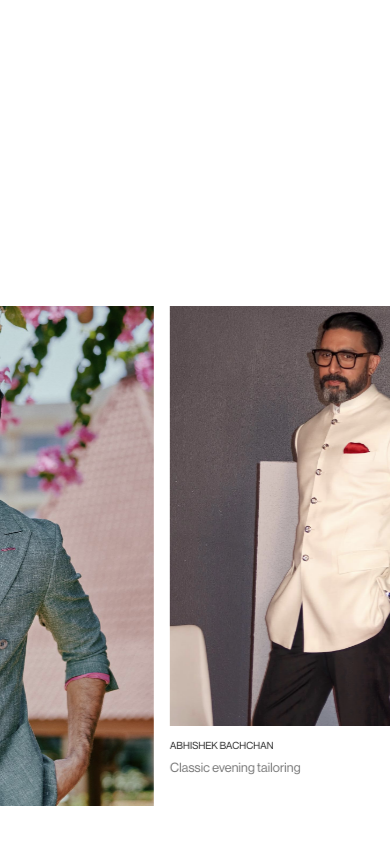
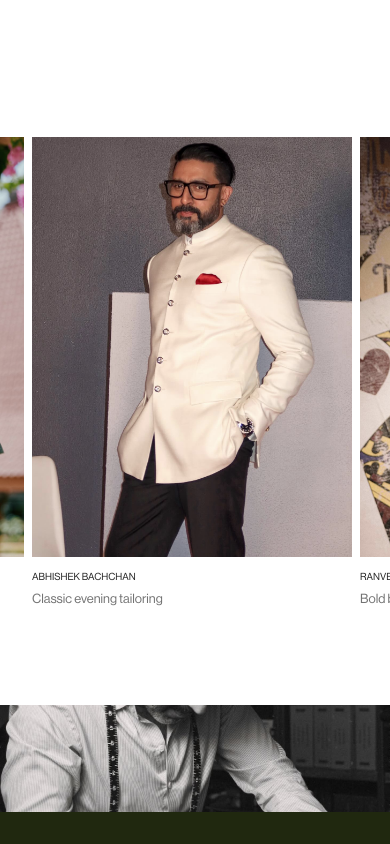
Before and after one commit to shamilshiraz/maison, a React (Vite) app: page / in a window 390 px wide. Shown: the part 3700-4544 px from the top of the page. Built offline with nearby package versions, Linux system fonts and the light colour scheme.

Commit message:
first commit

```diff
--- a/src/components/Carousel.jsx
+++ b/src/components/Carousel.jsx
@@ -1,102 +1,113 @@
 'use client';
 
 import { motion } from 'framer-motion';
-import { useEffect, useState } from 'react';
+import { useEffect, useRef, useState } from 'react';
 
 const items = [
   {
     name: 'Virat Kohli',
     desc: 'Featured in Vogue',
-    image:
-      '/kohli.jpeg',
-    size: 'small',
+    image: '/kohli.jpeg',
   },
   {
     name: 'Shahid Kapoor',
     desc: 'Owning the style',
-    image:
-      '/sk.jpeg',
-    size: 'large',
+    image: '/sk.jpeg',
   },
   {
     name: 'Abhishek Bachchan',
     desc: 'Classic evening tailoring',
-    image:
-      '/ab.jpeg',
-    size: 'medium',
+    image: '/ab.jpeg',
   },
   {
     name: 'Ranveer Singh',
     desc: 'Bold bespoke expression',
-    image:
-      '/rk.jpeg',
-    size: 'small',
+    image: '/rk.jpeg',
   },
   {
-    name: 'Ram charan',
+    name: 'Ram Charan',
     desc: 'Effortless modern tailoring',
-    image:
-      './rc2.jpeg',
-    size: 'large',
+    image: '/rc2.jpeg',
   },
   {
     name: 'Abhishek Bachchan',
     desc: 'Contemporary elegance',
-    image:
-      '/ab2.jpeg',
-    size: 'medium',
-  }
+    image: '/ab2.jpeg',
+  },
 ];
 
-const cardClass = { small: 'w-[280px]', medium: 'w-[340px]', large: 'w-[420px]', }; const imageHeight = { small: 'h-[360px]', medium: 'h-[420px]', large: 'h-[500px]', };
+const CARD_WIDTH = 300;
+const GAP = 16;
+const STEP = CARD_WIDTH + GAP;
+const STEP_INTERVAL = 3000;
 
 export default function FeaturedCarousel() {
+  const [paused, setPaused] = useState(false);
   const [index, setIndex] = useState(0);
+  const [jump, setJump] = useState(false);
+  const timerRef = useRef(null);
+
+  // three copies so we can step forward indefinitely and reset seamlessly
+  const loopItems = [...items, ...items, ...items];
 
   useEffect(() => {
-    const id = setInterval(() => {
-      setIndex((prev) => (prev + 1) % items.length);
-    }, 3000);
+    if (paused) return undefined;
 
-    return () => clearInterval(id);
-  }, []);
+    timerRef.current = setInterval(() => {
+      setIndex((prev) => prev + 1);
+    }, STEP_INTERVAL);
 
-  // duplicate for seamless looping
-  const loopItems = [...items, ...items];
+    return () => clearInterval(timerRef.current);
+  }, [paused]);
+
+  // once we've stepped through the second copy, snap back to the equivalent
+  // position in the first copy with no transition so the loop feels infinite
+  useEffect(() => {
+    if (index >= items.length * 2) {
+      const timeout = setTimeout(() => {
+        setJump(true);
+        setIndex((prev) => prev - items.length);
+        requestAnimationFrame(() => setJump(false));
+      }, 800); // wait for the eased move to finish first
+
+      return () => clearTimeout(timeout);
+    }
+
+    return undefined;
+  }, [index]);
 
   return (
     <section
-      className="bg-[#fff] pt-[40vh] pb-24 overflow-hidden"
+      className="overflow-hidden bg-white pt-[20vh] sm:pt-[40vh] pb-24"
       style={{ fontFamily: 'neue' }}
     >
-      <div className="mx-auto max-w-[1720px] pl-7 lg:pl-16">
-        {/* <h2
-          className="text-5xl lg:text-6xl text-black mb-14"
-          style={{ fontFamily: 'season' }}
-        >
-          Featured
-        </h2> */}
-
+      <div className="mx-auto max-w-[1720px] pl-2 lg:pl-2">
         <motion.div
-          animate={{
-            x: `-${index * 296}px`,
+          className="flex w-max items-start gap-2 pr-4"
+          animate={{ x: -index * STEP }}
+          transition={
+            jump
+              ? { duration: 0 }
+              : { duration: 0.8, ease: [0.76, 0, 0.24, 1] }
+          }
+          onHoverStart={() => setPaused(true)}
+          onHoverEnd={() => setPaused(false)}
+          onFocus={() => setPaused(true)}
+          onBlur={() => setPaused(false)}
+          style={{
+            willChange: 'transform',
           }}
-          transition={{
-            duration: 1.15,
-            ease: [0.22, 1, 0.36, 1],
-          }}
-          className="flex items-start gap-4 will-change-transform pr-4"
         >
           {loopItems.map((item, i) => (
-            <div
+            <article
               key={`${item.name}-${i}`}
-              className={`group shrink-0 ${cardClass[item.size]}`}
+              className="group w-[320px] shrink-0"
             >
-              <div className="overflow-hidden bg-white">
+              <div className="h-[420px] w-full overflow-hidden bg-[#f3f1ec]">
                 <img
                   src={item.image}
                   alt={item.name}
-                  className={`w-full object-cover grayscale-[20%] transition-all duration-700 ease-out group-hover:scale-[1.03] group-hover:grayscale-0 ${imageHeight[item.size]}`}
+                  className="h-full w-full object-cover grayscale-[20%] transition-all duration-700 ease-out group-hover:scale-[1.04] group-hover:grayscale-0"
                 />
               </div>
 
@@ -105,11 +116,11 @@ export default function FeaturedCarousel() {
                   {item.name}
                 </p>
 
-                <p className="mt-1 text-[13px] text-black/55 leading-relaxed max-w-[90%]">
+                <p className="mt-1 max-w-[90%] text-[13px] leading-relaxed text-black/55">
                   {item.desc}
                 </p>
               </div>
-            </div>
+            </article>
           ))}
         </motion.div>
       </div>
```
